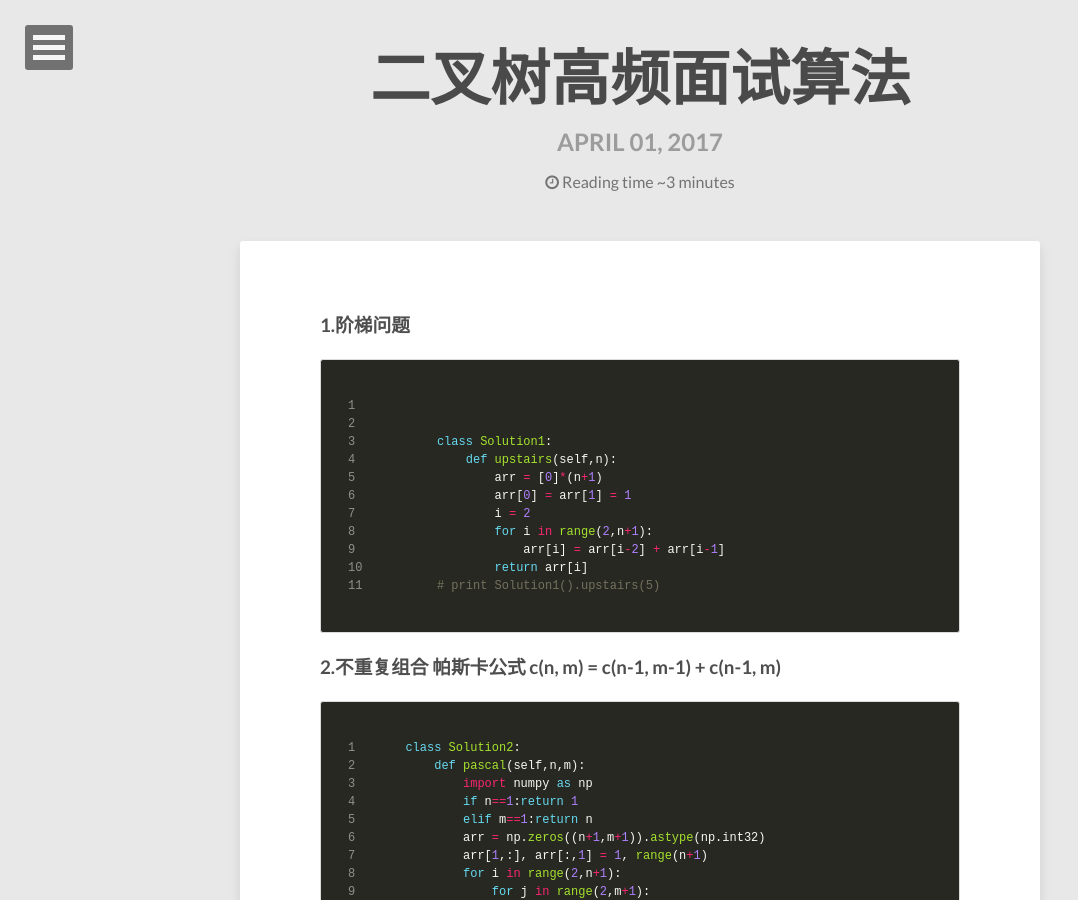
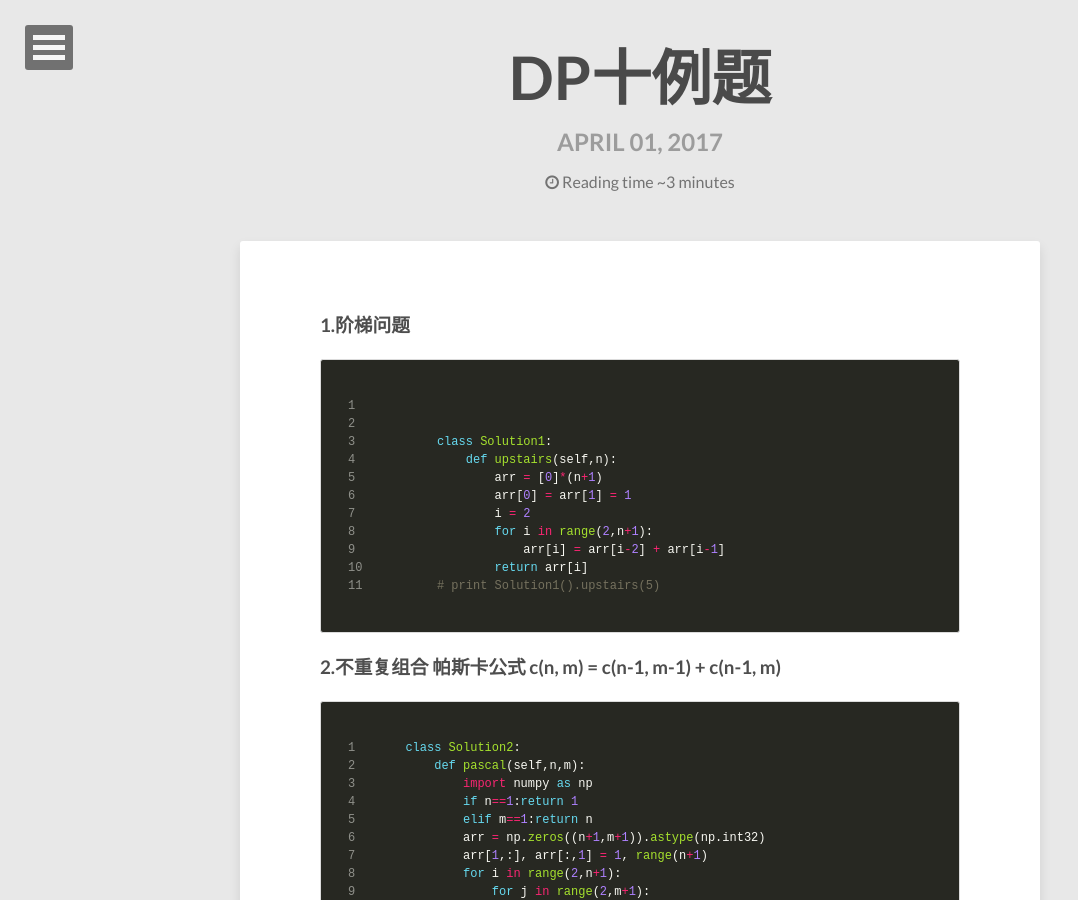
Before and after one commit to zhihuz/zhihuz.github.io, a Jekyll site: the page built from _posts/2017-04-01-DP十例题.md, in a window 1280 px wide and 900 px high. Shown: the whole window, without its empty margins (0-1078 px from the left). Built offline with Jekyll 4.4.1, drawn with Linux system fonts in a browser that asks for light colours; nearby versions of some CDN libraries.

Commit message:
Signed-off-by: zhihui zhang <zhihui zhang>

```diff
--- a/_posts/2017-04-01-DP十例题.md
+++ b/_posts/2017-04-01-DP十例题.md
@@ -1,6 +1,6 @@
 ---
 layout: post
-title: "二叉树高频面试算法"
+title: "DP十例题"
 tags: [算法,DP,面试]
 ---
 
```
